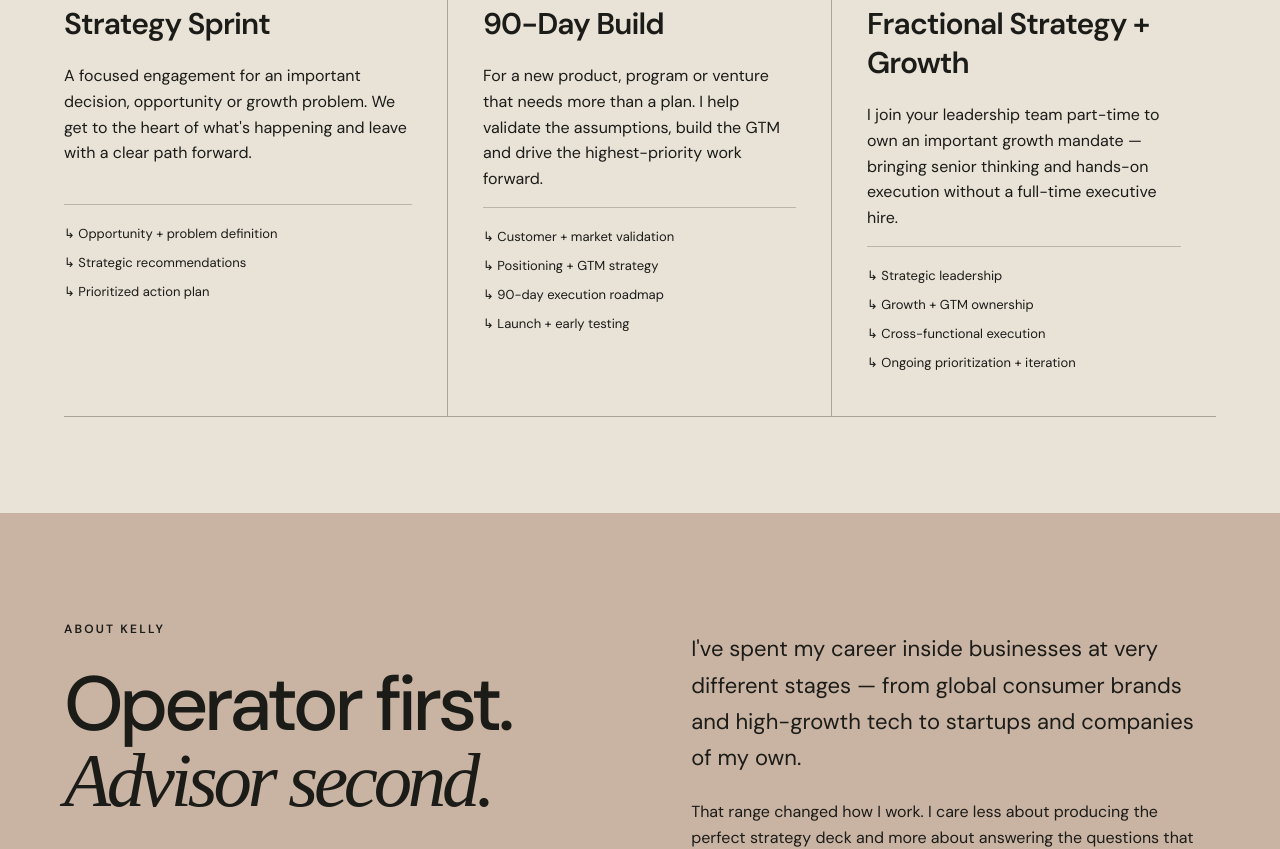
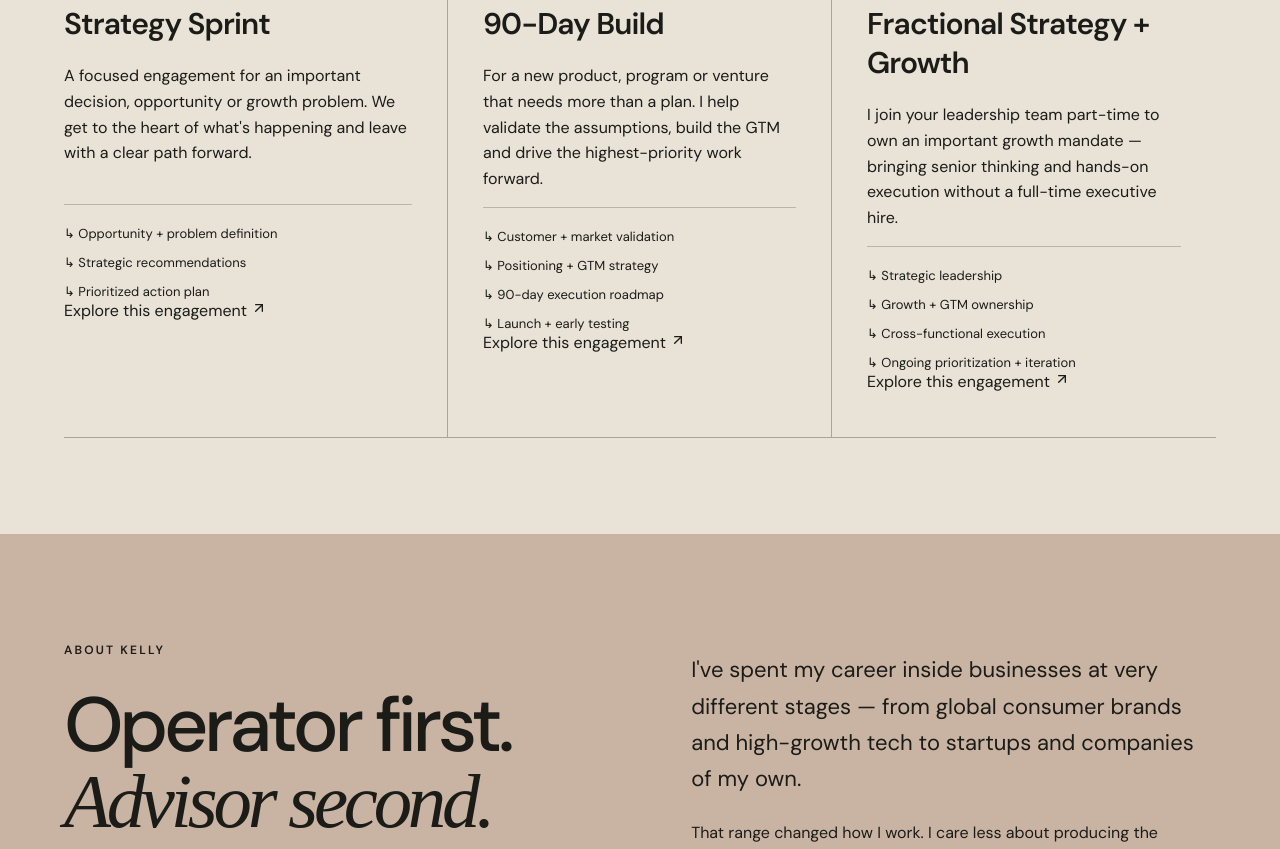
Before and after one commit to kellyyefet-gif/kelly-yefet-website, a React (Vite) app: page / in a window 1280 px wide. Shown: the part 4206-5055 px from the top of the page. Built offline with nearby package versions, Linux system fonts and the light colour scheme; a web font is replaced by a local one.

Commit message:
Link homepage engagement models to SEO service pages

```diff
--- a/src/main.jsx
+++ b/src/main.jsx
@@ -1,6 +1,6 @@
 import React from 'react';import{createRoot}from'react-dom/client';import{ArrowUpRight}from'lucide-react';import'./style.css';
 const Work=({n,kicker,title,body,stat})=><article className="work"><div className="num">{n}</div><div><p className="eyebrow">{kicker}</p><h3>{title}</h3><p>{body}</p>{stat&&<p className="stat">{stat}</p>}</div><ArrowUpRight size={25}/></article>;
-const Offer=({n,title,forWho,body,items})=><article className="offer"><div className="offer-top"><span>{n}</span><p>{forWho}</p></div><h3>{title}</h3><p>{body}</p><div className="offer-list">{items.map(x=><span key={x}>↳ {x}</span>)}</div></article>;
+const Offer=({n,title,forWho,body,items,href})=><article className="offer"><div className="offer-top"><span>{n}</span><p>{forWho}</p></div><h3>{title}</h3><p>{body}</p><div className="offer-list">{items.map(x=><span key={x}>↳ {x}</span>)}</div><a className="text-link" href={href}>Explore this engagement <ArrowUpRight size={16}/></a></article>;
 function App(){return <main>
 <nav><a className="brand" href="#">KELLY YEFET</a><div><a href="#work">Work</a><a href="#ways">Ways to work together</a><a href="#about">About</a><a href="#contact">Contact</a></div></nav>
 <header className="hero"><p className="eyebrow">STRATEGY · GROWTH · VENTURE BUILDING</p><h1>I help founders figure out <em>what's next</em> —<br/>and make it happen.</h1><div className="hero-bottom"><p>I work alongside founders and leadership teams at moments that matter: a new opportunity, a launch, a growth challenge, or a business with too many possible next moves and no clear priority.</p><a className="circle" href="#work">↓</a></div></header>
@@ -12,9 +12,9 @@ function App(){return <main>
 <Work n="03" kicker="FRACTIONAL STRATEGY · GTM" title="Salute Club Canada" body="Turning an opportunity into a go-to-market plan: defining what needs to be true, validating the audience and offer, and building the path to launch." stat="STRATEGY → VALIDATION → LAUNCH"/></section>
 <section className="testimonials"><p className="eyebrow">FROM PEOPLE I'VE WORKED WITH</p><blockquote>“Kelly has a unique ability to cut through the noise, identify the real opportunity and turn it into a plan the team can actually move on.”</blockquote><p className="quote-note">Client testimonial placeholder — we'll replace this with an approved quote and attribution.</p></section>
 <section id="ways" className="ways"><p className="eyebrow">WAYS TO WORK TOGETHER</p><h2>Different problems need<br/><em>different levels of ownership.</em></h2><div className="offers">
-<Offer n="01" title="Strategy Sprint" forWho="WHEN YOU NEED CLARITY" body="A focused engagement for an important decision, opportunity or growth problem. We get to the heart of what's happening and leave with a clear path forward." items={["Opportunity + problem definition","Strategic recommendations","Prioritized action plan"]}/>
-<Offer n="02" title="90-Day Build" forWho="WHEN YOU NEED TO GET TO MARKET" body="For a new product, program or venture that needs more than a plan. I help validate the assumptions, build the GTM and drive the highest-priority work forward." items={["Customer + market validation","Positioning + GTM strategy","90-day execution roadmap","Launch + early testing"]}/>
-<Offer n="03" title="Fractional Strategy + Growth" forWho="WHEN YOU NEED ONGOING OWNERSHIP" body="I join your leadership team part-time to own an important growth mandate — bringing senior thinking and hands-on execution without a full-time executive hire." items={["Strategic leadership","Growth + GTM ownership","Cross-functional execution","Ongoing prioritization + iteration"]}/></div></section>
+<Offer n="01" title="Strategy Sprint" forWho="WHEN YOU NEED CLARITY" body="A focused engagement for an important decision, opportunity or growth problem. We get to the heart of what's happening and leave with a clear path forward." items={["Opportunity + problem definition","Strategic recommendations","Prioritized action plan"]} href="/startup-strategy-consultant/"/>
+<Offer n="02" title="90-Day Build" forWho="WHEN YOU NEED TO GET TO MARKET" body="For a new product, program or venture that needs more than a plan. I help validate the assumptions, build the GTM and drive the highest-priority work forward." items={["Customer + market validation","Positioning + GTM strategy","90-day execution roadmap","Launch + early testing"]} href="/go-to-market-strategy/"/>
+<Offer n="03" title="Fractional Strategy + Growth" forWho="WHEN YOU NEED ONGOING OWNERSHIP" body="I join your leadership team part-time to own an important growth mandate — bringing senior thinking and hands-on execution without a full-time executive hire." items={["Strategic leadership","Growth + GTM ownership","Cross-functional execution","Ongoing prioritization + iteration"]} href="/fractional-strategy-growth/"/></div></section>
 <section id="about" className="about"><div><p className="eyebrow">ABOUT KELLY</p><h2>Operator first.<br/><em>Advisor second.</em></h2></div><div><p className="lead">I've spent my career inside businesses at very different stages — from global consumer brands and high-growth tech to startups and companies of my own.</p><p>That range changed how I work. I care less about producing the perfect strategy deck and more about answering the questions that actually move a business forward: What are we trying to prove? Where is the opportunity? What matters now? Who owns it? And how do we get it into market?</p><p>Today, I build businesses of my own and selectively work alongside founders and leadership teams on the ones I find interesting.</p></div></section>
 <section id="contact" className="contact"><p className="eyebrow">WORK WITH ME</p><h2>Working on something<br/><em>that could be big?</em></h2><p>I take on a small number of fractional and strategic engagements. If there's an important opportunity on the table and the path isn't obvious yet, I'd like to hear about it.</p><a href="mailto:kelly@kellyyefet.com">Tell me what you're working on <ArrowUpRight size={20}/></a></section>
 <footer><b>KELLY YEFET</b><span>Strategy · Growth · Venture Building</span><span>Toronto, Canada</span></footer>
```
